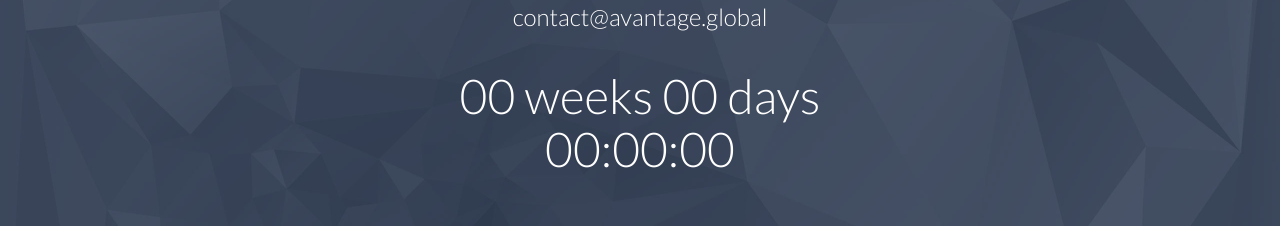
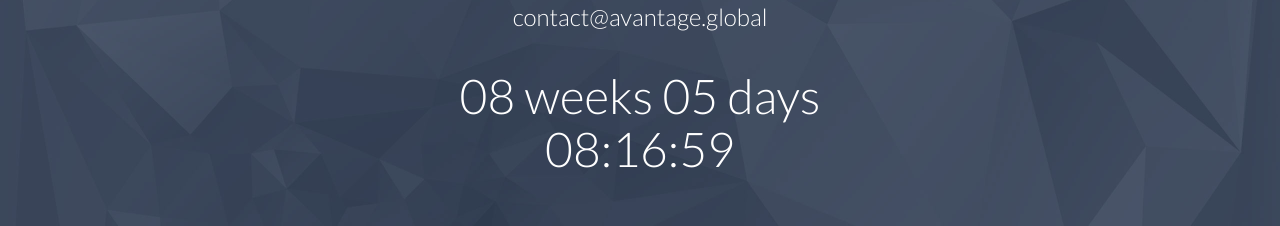
Before and after one commit to avantageglobal/.github.io, a plain HTML site: page index.html in a window 1280 px wide. Shown: the part 242-468 px from the top of the page. Drawn offline with nearby package versions, Linux system fonts and the light colour scheme.

Commit message:
Date change

```diff
--- a/index.html
+++ b/index.html
@@ -49,7 +49,7 @@
     <script src="assets/js/bootstrap.min.js"></script>
 	<script src="assets/js/jquery.countdown.min.js"></script>
 	<script type="text/javascript">
-  $('#countdown').countdown('2015/10/18', function(event) {
+  $('#countdown').countdown('2015/12/31', function(event) {
     $(this).html(event.strftime('%w weeks %d days <br /> %H:%M:%S'));
   });
 </script>
```
